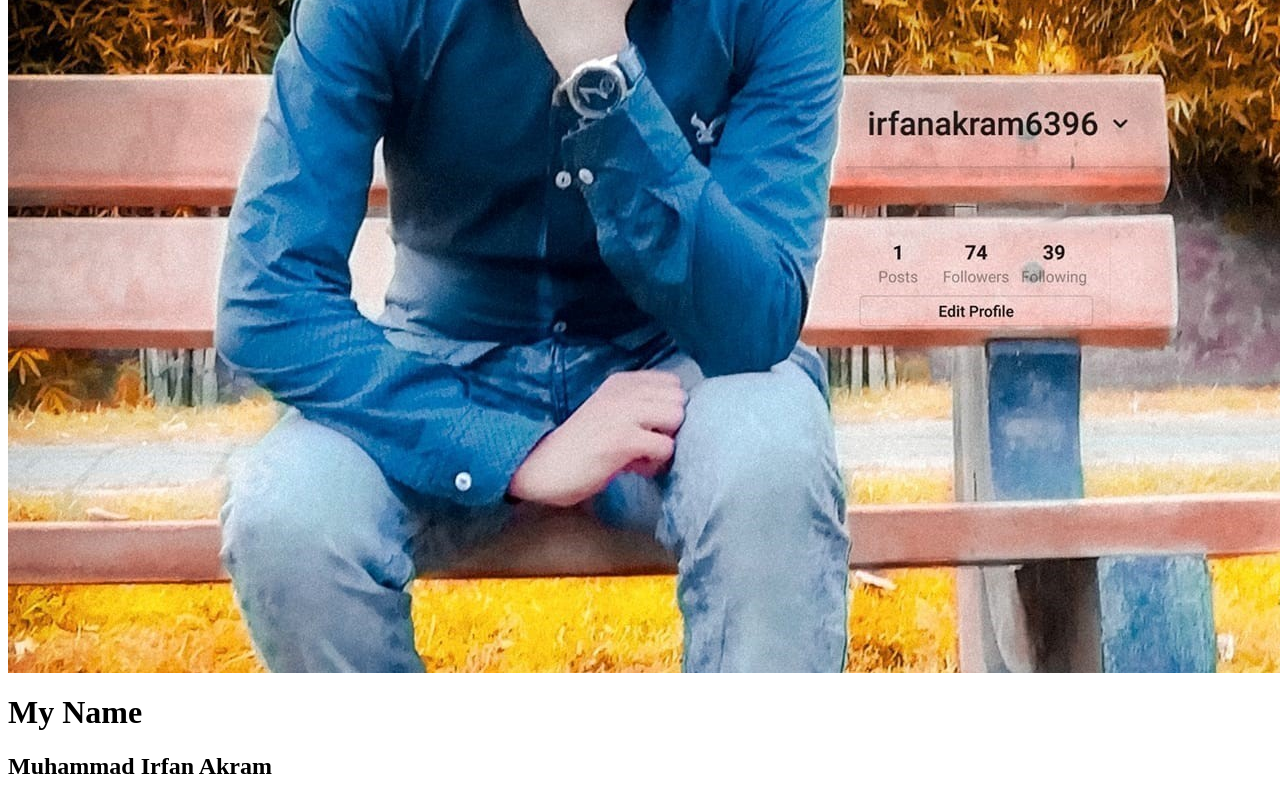
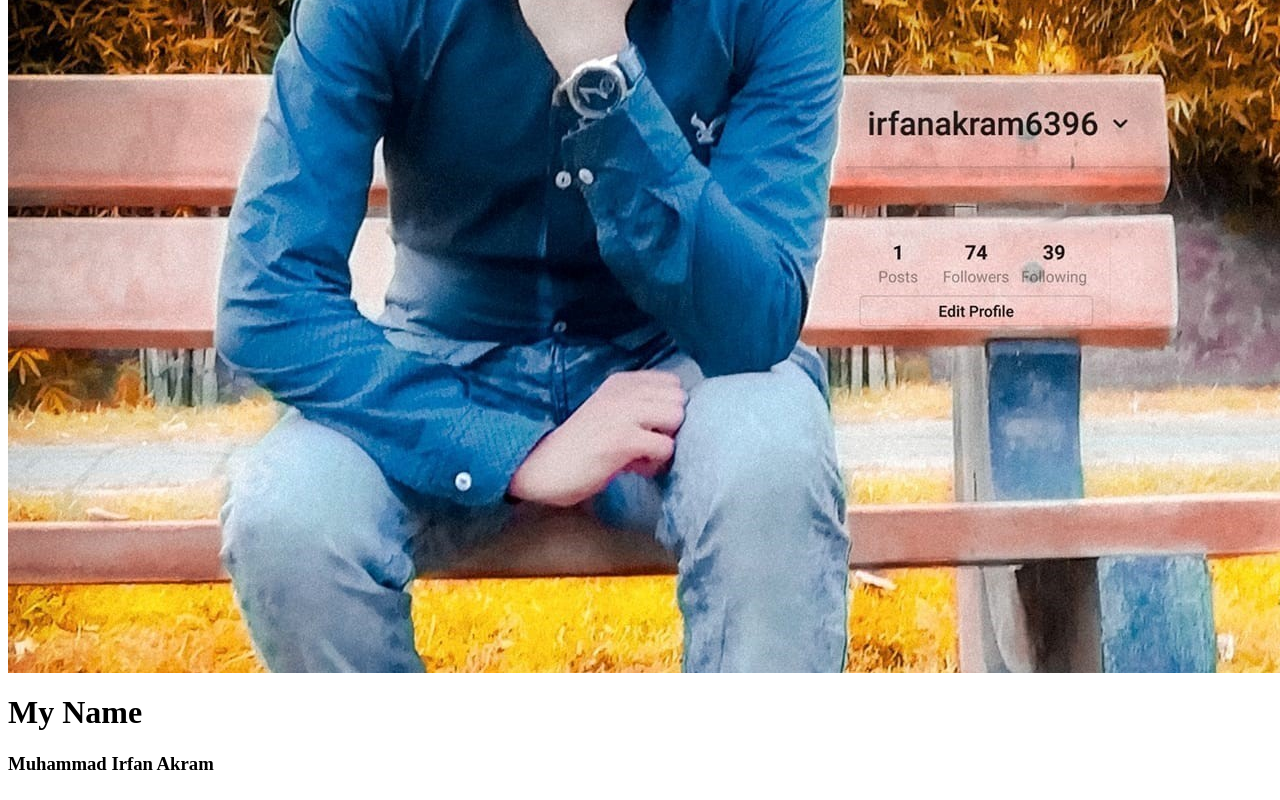
Before and after one commit to Muhammad-Irfan-Akram/ASME-Website-Project-1, a plain HTML site: page index.html in a window 1280 px wide. Shown: the part 498-1298 px from the top of the page. Drawn offline with Linux system fonts and the light colour scheme.

Commit message:
Changes in title and font size

```diff
--- a/index.html
+++ b/index.html
@@ -1,11 +1,11 @@
 <html>
     <head>
-        <title>ASME-Website Project-1</title>
+        <title>Who am I!?</title>
     </head>
     <body>
         <img src="./PICS/IMG-4.jpg" alt="My-Profile-Pic">
         <br>
         <h1>My Name</h1>
-        <h2>Muhammad Irfan Akram</h2>
+        <h3>Muhammad Irfan Akram</h3>
     </body>
 </html>
```
